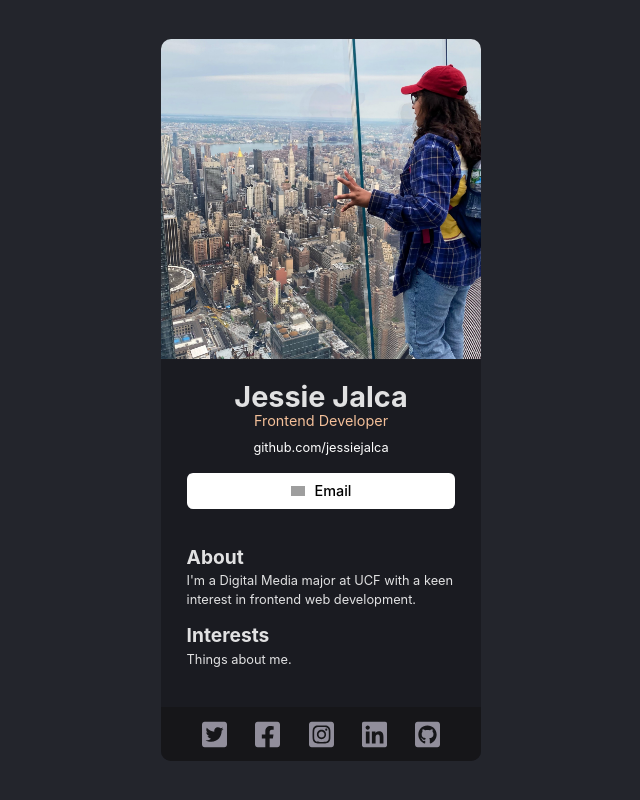
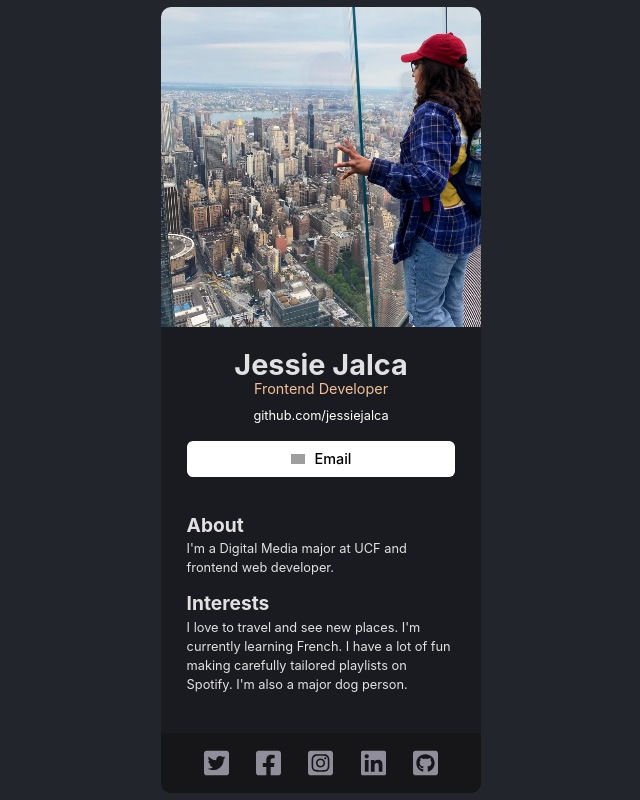
Before and after one commit to jessiejalca/scrimba-react, a React (Vite) app in the folder digital-business-card/: page / in a window 1280 px wide. Shown: the whole page, without its empty margins (319-959 px from the left). Built offline with nearby package versions, Linux system fonts and the light colour scheme; grey boxes are pictures that could not be loaded.

Commit message:
Edit content to Interests section

```diff
--- a/digital-business-card/src/App.css
+++ b/digital-business-card/src/App.css
@@ -87,7 +87,7 @@ header {
 /* -- Footer */
 footer {
   background-color: var(--card-footer-color);
-  padding: 0.8rem;
+  padding: 1rem;
   display: flex;
   justify-content: space-evenly;
 }
--- a/digital-business-card/src/components/About.jsx
+++ b/digital-business-card/src/components/About.jsx
@@ -1,7 +1,7 @@
 const About = () => (
   <section>
     <h2>About</h2>
-    <p>I'm a Digital Media major at UCF with a keen interest in frontend web development.</p>
+    <p>I'm a Digital Media major at UCF and frontend web developer.</p>
   </section>
 );
 
--- a/digital-business-card/src/components/Interests.jsx
+++ b/digital-business-card/src/components/Interests.jsx
@@ -1,7 +1,7 @@
 const Interests = () => (
   <section>
     <h2>Interests</h2>
-    <p>Things about me.</p>
+    <p>I love to travel and see new places. I'm currently learning French. I have a lot of fun making carefully tailored playlists on Spotify. I'm also a major dog person.</p>
   </section>
 );
 
```
